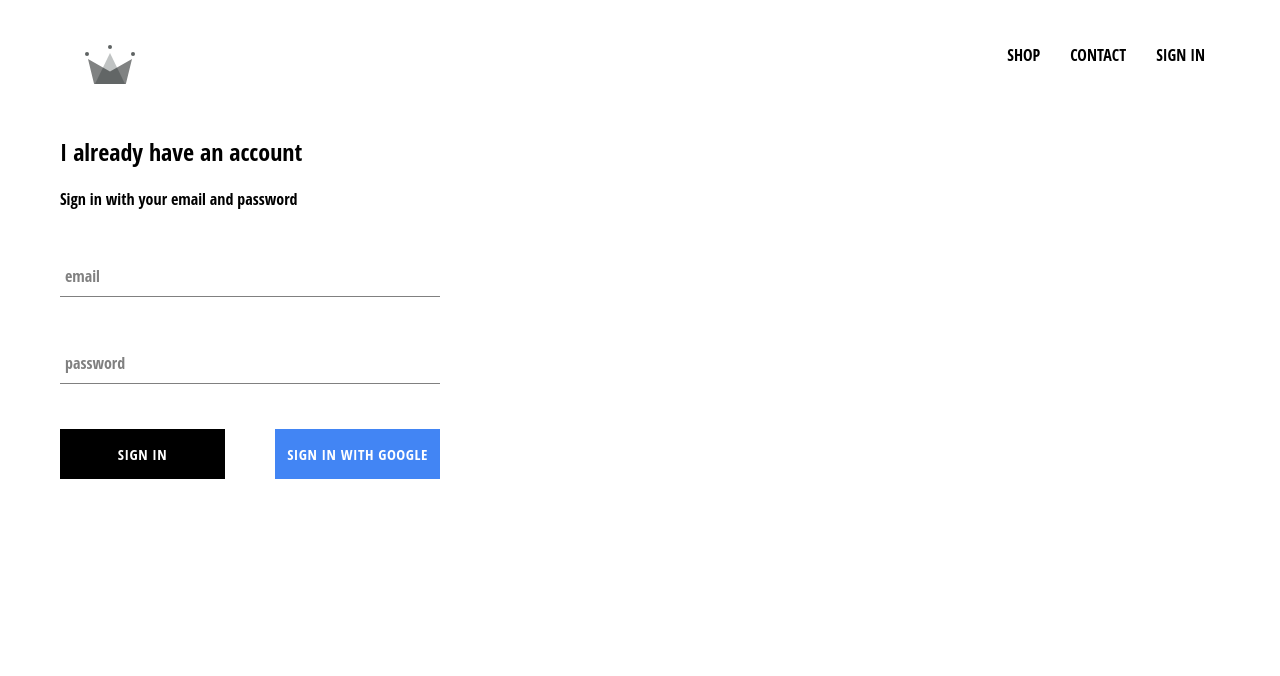
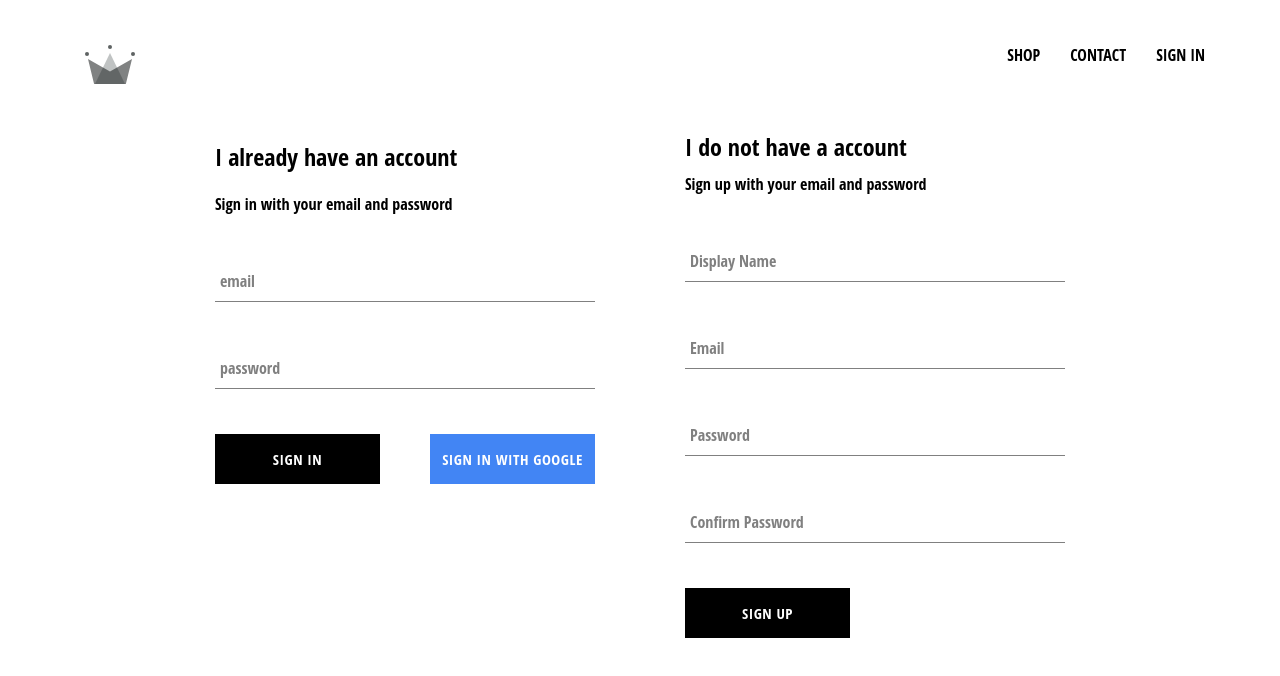
Before and after one commit to Uktu94/ecommerceproject, a React (Create React App) app: page /signin in a window 1280 px wide. Shown: the top 676 px of the page. Built offline with nearby package versions, Linux system fonts and the light colour scheme; no server answers.

Commit message:
implemented firebase utils, firestore database

```diff
--- a/src/App.js
+++ b/src/App.js
@@ -8,7 +8,7 @@
 import ShopPage from './pages/shop/shop.component';
 import Header from './components/header/header.component';
 import SignInAndSignUpPage from './pages/sign-in-and-sing-up/sign-in-and-sing-up.component'
-import { auth } from './firebase/firebase.utils';
+import { auth, createUserProfileDocument } from './firebase/firebase.utils';
 
 
 class App extends React.Component {
@@ -23,11 +23,26 @@
   unsubscribeFromAuth = null;
 
   componentDidMount() {
-    this.unsubscribeFromAuth = auth.onAuthStateChanged(user => {
-      this.setState({ currentUser: user });
+    this.unsubscribeFromAuth = auth.onAuthStateChanged(async userAuth => {
+      if (userAuth) {
+        const userRef = await createUserProfileDocument(userAuth)
 
-      console.log(user)
-    })
+        userRef.onSnapshot(snapShot => {
+          this.setState({
+            currentUser: {
+              id: snapShot.id,
+              ...snapShot.data()
+            }
+          });
+
+
+          console.log(this.state)
+        });
+
+      }
+
+      this.setState({ currentUser: userAuth });
+    });
   }
 
   componentWillUnmount() {
--- /dev/null
+++ b/src/components/sign-up/sign-up.component.jsx
@@ -0,0 +1,109 @@
+import React from 'react';
+
+import FormInput from '../form-input/form-input.component';
+import CustomButton from '../custom-button/custom-button.component';
+
+import { auth, createUserProfileDocument } from '../../firebase/firebase.utils';
+
+import './sign-up.styles.scss';
+
+class SignUp extends React.Component {
+    constructor() {
+        super();
+
+        this.state = {
+            displayName: '',
+            email: '',
+            password: '',
+            confirmPassword: ''
+        }
+    }
+
+    handleSubmit = async event => {
+        event.preventDefault();
+
+
+        const { displayName, email, password, confirmPassword } = this.state;
+
+        if (password !== confirmPassword) {
+            alert('passwords don\'t match')
+            return;
+        }
+
+        try {
+            const { user } = await auth.createUserWithEmailAndPassword(email, password)
+
+            await createUserProfileDocument(user, { displayName });
+
+            this.setState({
+                displayName: '',
+                email: '',
+                password: '',
+                confirmPassword: ''
+            })
+        } catch (error) {
+            console.error(error)
+        }
+    };
+
+
+    handleChange = event => {
+        const { name, value } = event.target;
+
+        this.setState({[name]: value})
+    };
+
+    render() {
+        const { displayName, email, password, confirmPassword } = this.state;
+        return (
+            <div className='sign-up'>
+                <h2 className='title'>I do not have a account</h2>
+                <span>Sign up with your email and password</span>
+                <form
+                    className='sign-up-form'
+                    onSubmit={this.handleSubmit}
+                >
+                    <FormInput
+                        type='text'
+                        name='displayName'
+                        value={displayName}
+                        onChange={this.handleChange}
+                        label='Display Name'
+                        required
+                    />
+                    <FormInput
+                        type='email'
+                        name='email'
+                        value={email}
+                        onChange={this.handleChange}
+                        label='Email'
+                        required
+                    />
+                    <FormInput
+                        type='password'
+                        name='password'
+                        value={password}
+                        onChange={this.handleChange}
+                        label='Password'
+                        required
+                    />
+                    <FormInput
+                        type='password'
+                        name='confirmPassword'
+                        value={confirmPassword}
+                        onChange={this.handleChange}
+                        label='Confirm Password'
+                        required
+                    />
+                    <CustomButton
+                        type='submit'
+                    >
+                        SIGN UP
+                 </CustomButton>
+                </form>
+            </div>
+        )
+    }
+}
+
+export default SignUp;
--- /dev/null
+++ b/src/components/sign-up/sign-up.styles.scss
@@ -0,0 +1,9 @@
+.sign-up {
+    display: flex;
+    flex-direction: column;
+    width: 380px;
+
+    .title {
+      margin: 10px 0;
+    }
+  }
--- a/src/firebase/firebase.utils.js
+++ b/src/firebase/firebase.utils.js
@@ -13,6 +13,31 @@
     measurementId: "G-20ZN56WR7Q"
 };
 
+export const createUserProfileDocument = async (userAuth, additionalData) => {
+    if (!userAuth) return;
+
+    const userRef = firestore.doc(`users/${userAuth.uid}`);
+
+    const snapShot = await userRef.get();
+
+    if (!snapShot.exists) {
+        const { displayName, email } = userAuth;
+        const createdAt = new Date();
+
+        try {
+            await userRef.set({
+                displayName,
+                email,
+                createdAt,
+                ...additionalData
+            })
+        } catch (error) {
+            console.log('error creating user',error.message);
+        }
+    }
+    return userRef;
+};
+
 firebase.initializeApp(config);
 
 export const auth = firebase.auth();
--- a/src/pages/sign-in-and-sing-up/sign-in-and-sing-up.component.jsx
+++ b/src/pages/sign-in-and-sing-up/sign-in-and-sing-up.component.jsx
@@ -1,13 +1,15 @@
 import React from 'react';
 
-import SignIn from '../../components/sign-in/sign-in.component'
+import SignIn from '../../components/sign-in/sign-in.component';
+import SignUp from '../../components/sign-up/sign-up.component';
 
-import './sign-in-and-sing-up.styles.scss'
+import './sign-in-and-sing-up.styles.scss';
 
 const SignInAndSignUpPage = () => (
     <div className='sign-in-and-sign-up'>
         <SignIn />
+        <SignUp />
     </div>
 )
 
-export default SignInAndSignUpPage
+export default SignInAndSignUpPage;
--- a/src/pages/sign-in-and-sing-up/sign-in-and-sing-up.styles.scss
+++ b/src/pages/sign-in-and-sing-up/sign-in-and-sing-up.styles.scss
@@ -0,0 +1,6 @@
+.sign-in-and-sign-up {
+    width: 850px;
+    display: flex;
+    justify-content: space-between;
+    margin: 30px auto;
+}
```
